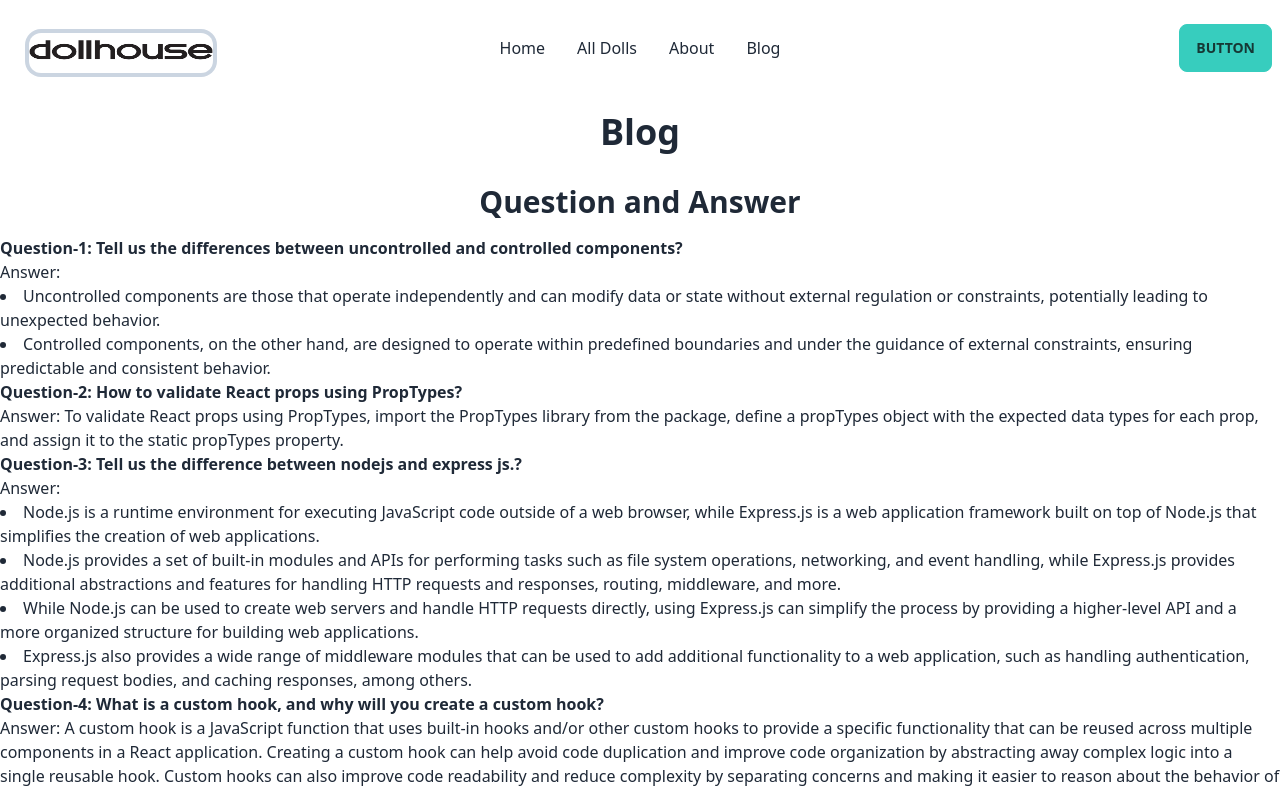
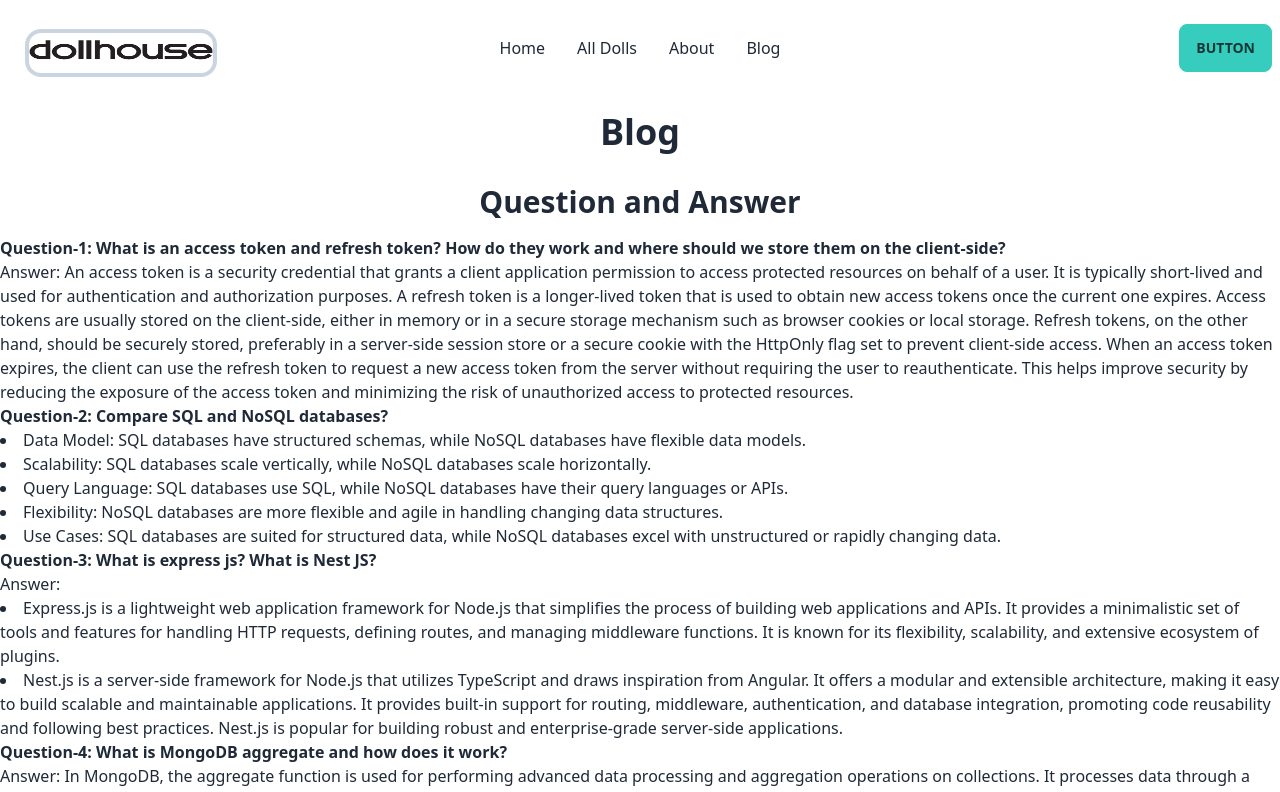
Before and after one commit to ataur28/drawing-school-client, a React (Vite) app: page /blog in a window 1280 px wide. Shown: the top 792 px of the page. Built offline with nearby package versions, Linux system fonts and the light colour scheme.

Commit message:
added exter another section

```diff
--- a/src/pages/Blog/Blog.jsx
+++ b/src/pages/Blog/Blog.jsx
@@ -30,36 +30,37 @@ const Blog = () => {
                 </div>
                 <h2 className='text-3xl font-bold text-center p-4'>Question and Answer </h2>
                 <div >
-                    <h3 className='font-bold'>Question-1: Tell us the differences between uncontrolled and controlled components?</h3>
+                    <h3 className='font-bold'>Question-1: What is an access token and refresh token? How do they work and where should we store them on the client-side?</h3>
                     <p>Answer:
-                        <li>Uncontrolled components are those that operate independently and can modify data or state without external regulation or constraints, potentially leading to unexpected behavior.</li>
-                        <li>Controlled components, on the other hand, are designed to operate within predefined boundaries and under the guidance of external constraints, ensuring predictable and consistent behavior.</li>
+                        An access token is a security credential that grants a client application permission to access protected resources on behalf of a user. It is typically short-lived and used for authentication and authorization purposes. A refresh token is a longer-lived token that is used to obtain new access tokens once the current one expires.
+
+                        Access tokens are usually stored on the client-side, either in memory or in a secure storage mechanism such as browser cookies or local storage. Refresh tokens, on the other hand, should be securely stored, preferably in a server-side session store or a secure cookie with the HttpOnly flag set to prevent client-side access.
+
+                        When an access token expires, the client can use the refresh token to request a new access token from the server without requiring the user to reauthenticate. This helps improve security by reducing the exposure of the access token and minimizing the risk of unauthorized access to protected resources.
 
                     </p>
                 </div>
                 <div >
-                    <h3 className='font-bold'>Question-2: How to validate React props using PropTypes?</h3>
-                    <p>Answer: To validate React props using PropTypes, import the PropTypes library from the  package, define a propTypes object with the expected data types for each prop, and assign it to the  static propTypes property.</p>
+                    <h3 className='font-bold'>Question-2: Compare SQL and NoSQL databases?</h3>
+                    <li>Data Model: SQL databases have structured schemas, while NoSQL databases have flexible data models.</li>
+                    <li>Scalability: SQL databases scale vertically, while NoSQL databases scale horizontally.</li>
+                    <li>Query Language: SQL databases use SQL, while NoSQL databases have their query languages or APIs.</li>
+                    <li>Flexibility: NoSQL databases are more flexible and agile in handling changing data structures.</li>
+                    <li>Use Cases: SQL databases are suited for structured data, while NoSQL databases excel with unstructured or rapidly changing data.</li>
                 </div>
                 <div >
-                    <h3 className='font-bold'>Question-3: Tell us the difference between nodejs and express js.?</h3>
+                    <h3 className='font-bold'>Question-3: What is express js? What is Nest JS?</h3>
                     <p>Answer:
-                        <li>Node.js is a runtime environment for executing JavaScript code outside of a web browser, while Express.js is a web application framework built on top of Node.js that simplifies the creation of web applications.</li>
-                        <li>Node.js provides a set of built-in modules and APIs for performing tasks such as file system operations, networking, and event handling, while Express.js provides additional abstractions and features for handling HTTP requests and responses, routing, middleware, and more.</li>
-                        <li>While Node.js can be used to create web servers and handle HTTP requests directly, using Express.js can simplify the process by providing a higher-level API and a more organized structure for building web applications.</li>
-                        <li>Express.js also provides a wide range of middleware modules that can be used to add additional functionality to a web application, such as handling authentication, parsing request bodies, and caching responses, among others.</li>
+                        <li>Express.js is a lightweight web application framework for Node.js that simplifies the process of building web applications and APIs. It provides a minimalistic set of tools and features for handling HTTP requests, defining routes, and managing middleware functions. It is known for its flexibility, scalability, and extensive ecosystem of plugins.</li>
+                        <li>Nest.js is a server-side framework for Node.js that utilizes TypeScript and draws inspiration from Angular. It offers a modular and extensible architecture, making it easy to build scalable and maintainable applications. It provides built-in support for routing, middleware, authentication, and database integration, promoting code reusability and following best practices. Nest.js is popular for building robust and enterprise-grade server-side applications.</li>
 
 
                     </p>
                 </div>
                 <div >
-                    <h3 className='font-bold'>Question-4: What is a custom hook, and why will you create a custom hook?</h3>
+                    <h3 className='font-bold'>Question-4: What is MongoDB aggregate and how does it work?</h3>
                     <p>Answer:
-                        A custom hook is a JavaScript function that uses built-in hooks and/or other custom hooks to provide a specific functionality that can be reused across multiple components in a React application.
-
-                        Creating a custom hook can help avoid code duplication and improve code organization by abstracting away complex logic into a single reusable hook.
-
-                        Custom hooks can also improve code readability and reduce complexity by separating concerns and making it easier to reason about the behavior of individual components.</p>
+                    In MongoDB, the aggregate function is used for performing advanced data processing and aggregation operations on collections. It processes data through a sequence of stages defined in an aggregation pipeline. Each stage applies a specific operation or transformation to the data and passes the results to the next stage. This allows for complex data manipulations, filtering, grouping, sorting, and joining of data within a single query. Aggregations are useful for generating reports, analyzing data, and extracting valuable insights from MongoDB collections.</p>
                 </div>
             </div>
             {/* <Button
```
